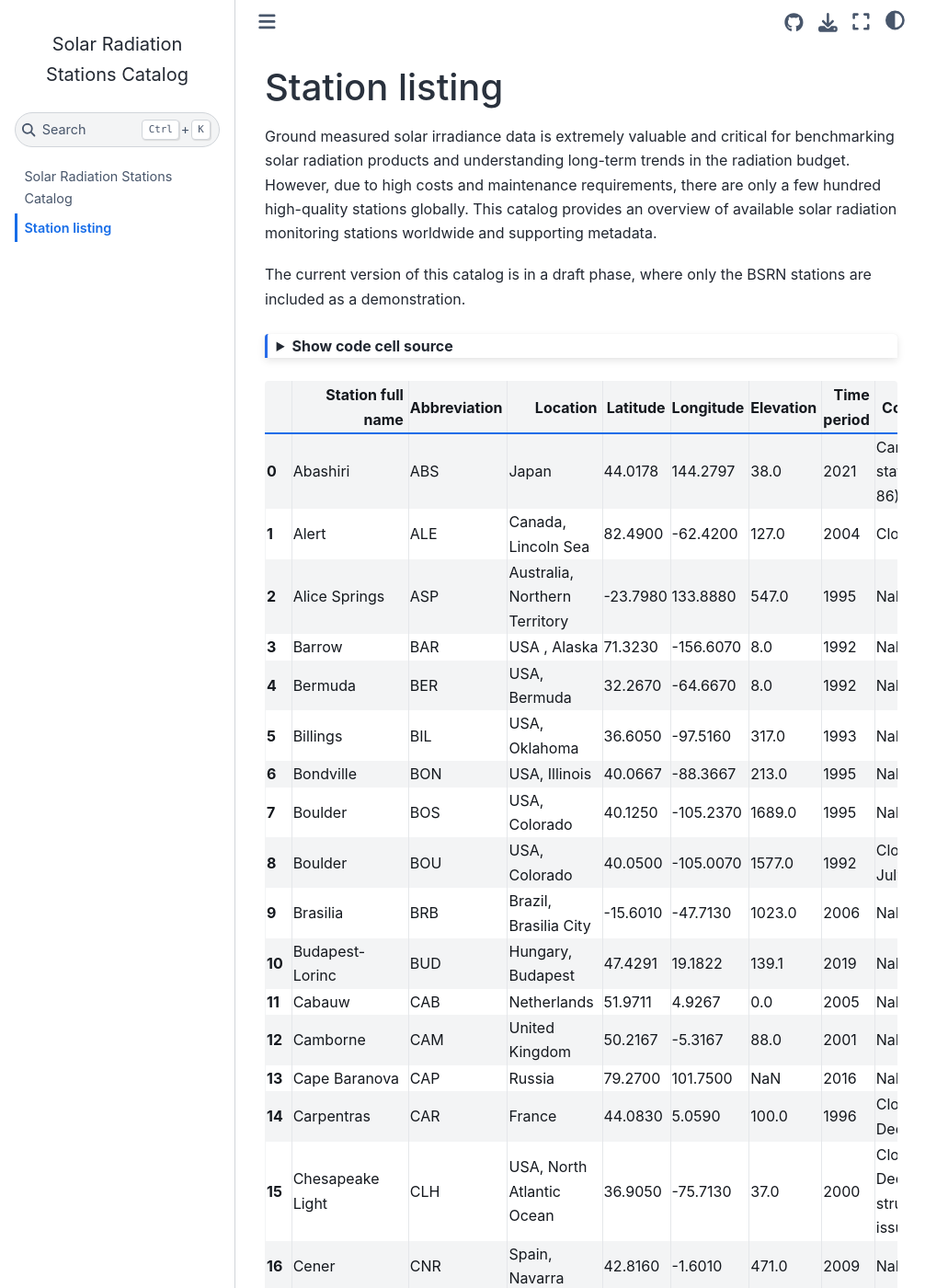
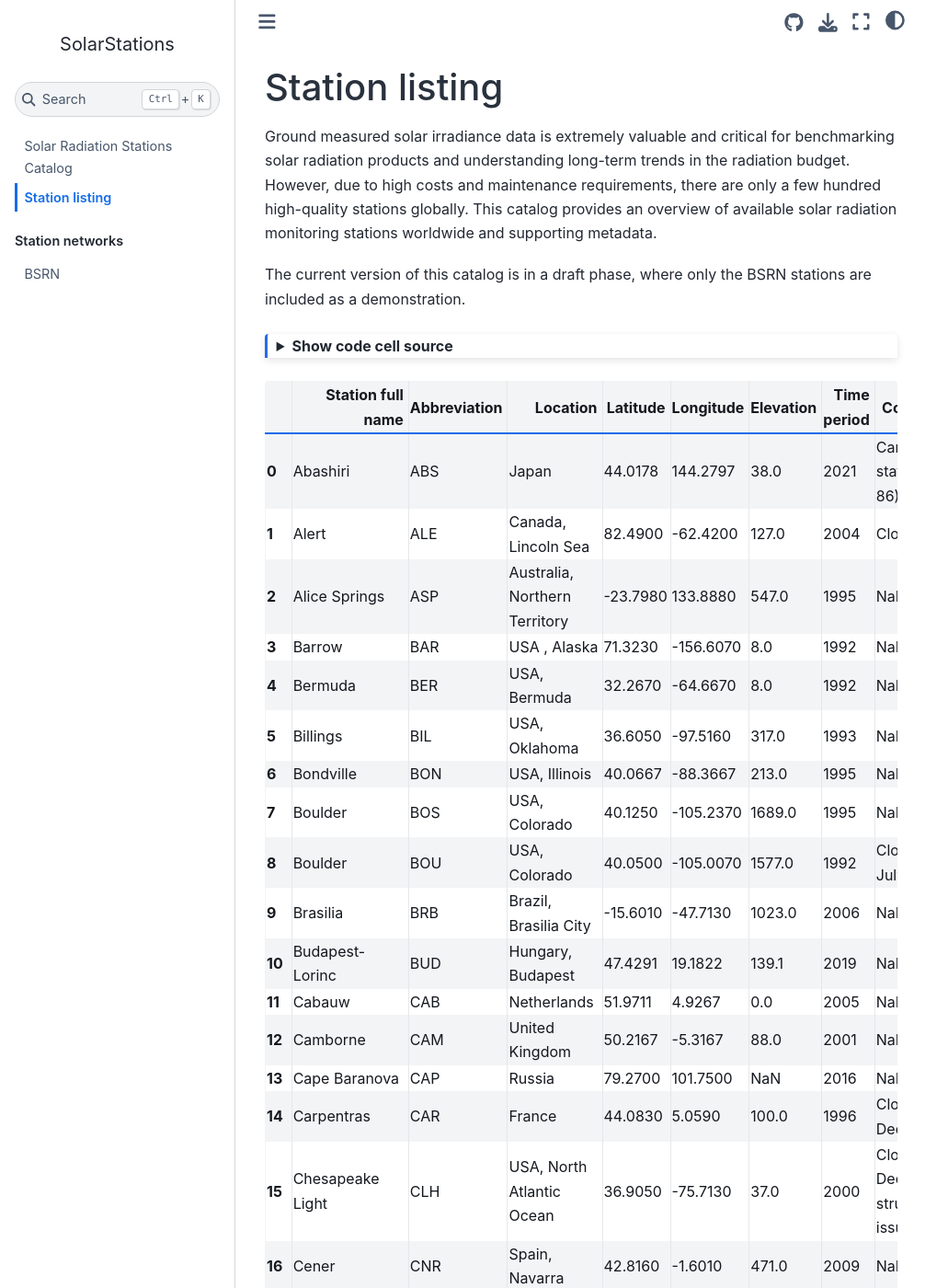
Before and after one commit to AssessingSolar/solarstations, a Jupyter Book: the page built from station_listing.ipynb, in a window 1280 px wide and 1400 px high. Shown: the whole window at 92% size, without its empty margins (0-1031 px from the left). Built offline with Jupyter Book 1.0.4 settings and Sphinx 7.4.7 and the Sphinx Book theme 1.1.4, drawn with Linux system fonts in a browser that asks for light colours; some of the changed text lies outside the part shown.

Commit message:
Change to SolarStations and change toc structure

```diff
--- a/_config.yml
+++ b/_config.yml
@@ -1,9 +1,9 @@
 # Book settings
 # Learn more at https://jupyterbook.org/customize/config.html
 
-title: Solar Radiation Stations Catalog
-author: None
-logo: assessing_solar_logo.png
+title: SolarStations
+author: AssessingSolar.org
+logo: graphics/assessing_solar_logo.png
 
 # Force re-execution of notebooks on each build.
 # See https://jupyterbook.org/content/execute.html
@@ -22,7 +22,6 @@ bibtex_bibfiles:
 # Information about where the book exists on the web
 repository:
   url: https://github.com/assessingsolar/radiationstations  # Online location of your book
-  path_to_book: radiationstations  # Optional path to your book, relative to the repository root
   branch: master  # Which branch of the repository should be used when creating links (optional)
 
 # Add GitHub buttons to your book
@@ -30,3 +29,6 @@ repository:
 html:
   use_issues_button: true
   use_repository_button: true
+  favicon: graphics/assessing_solar_favicon.ico  # A path to a favicon image
+  baseurl                   : https://SolarStations.org
+  google_analytics_id       : UA-207152593-2
--- a/_toc.yml
+++ b/_toc.yml
@@ -4,5 +4,11 @@
 format: jb-book
 root: intro
 
-chapters:
-  - file: station_listing
+parts:
+  - caption:
+    chapters:
+    - file: station_listing
+  - caption: Station networks
+    chapters:
+    - file: station_network_bsrn
+      title: BSRN
```
Also changed, not shown: README.md (+2 -2 lines), station_network_bsrn.md (added, +1 -0 lines), intro.ipynb, station_listing.ipynb, 3 other files.
